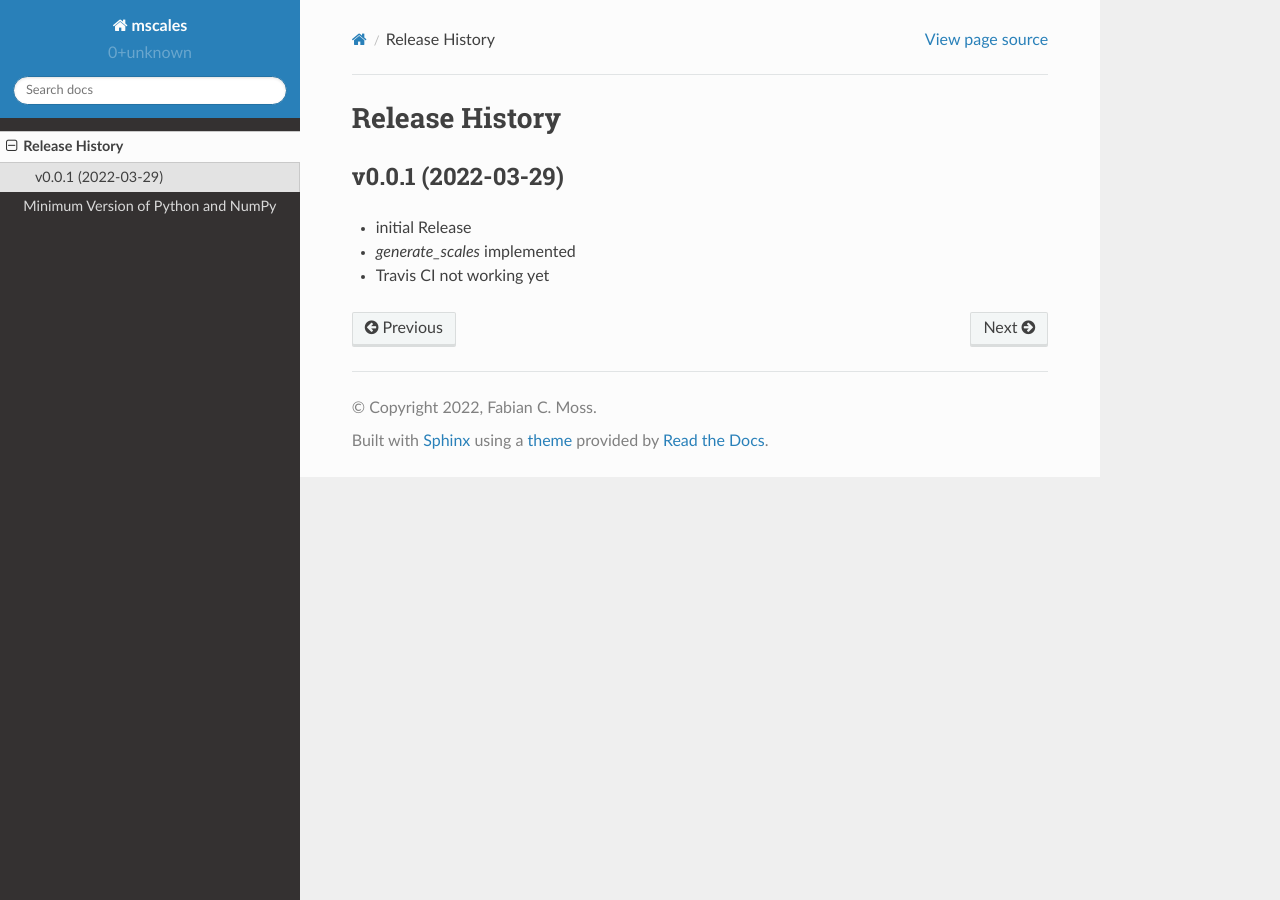
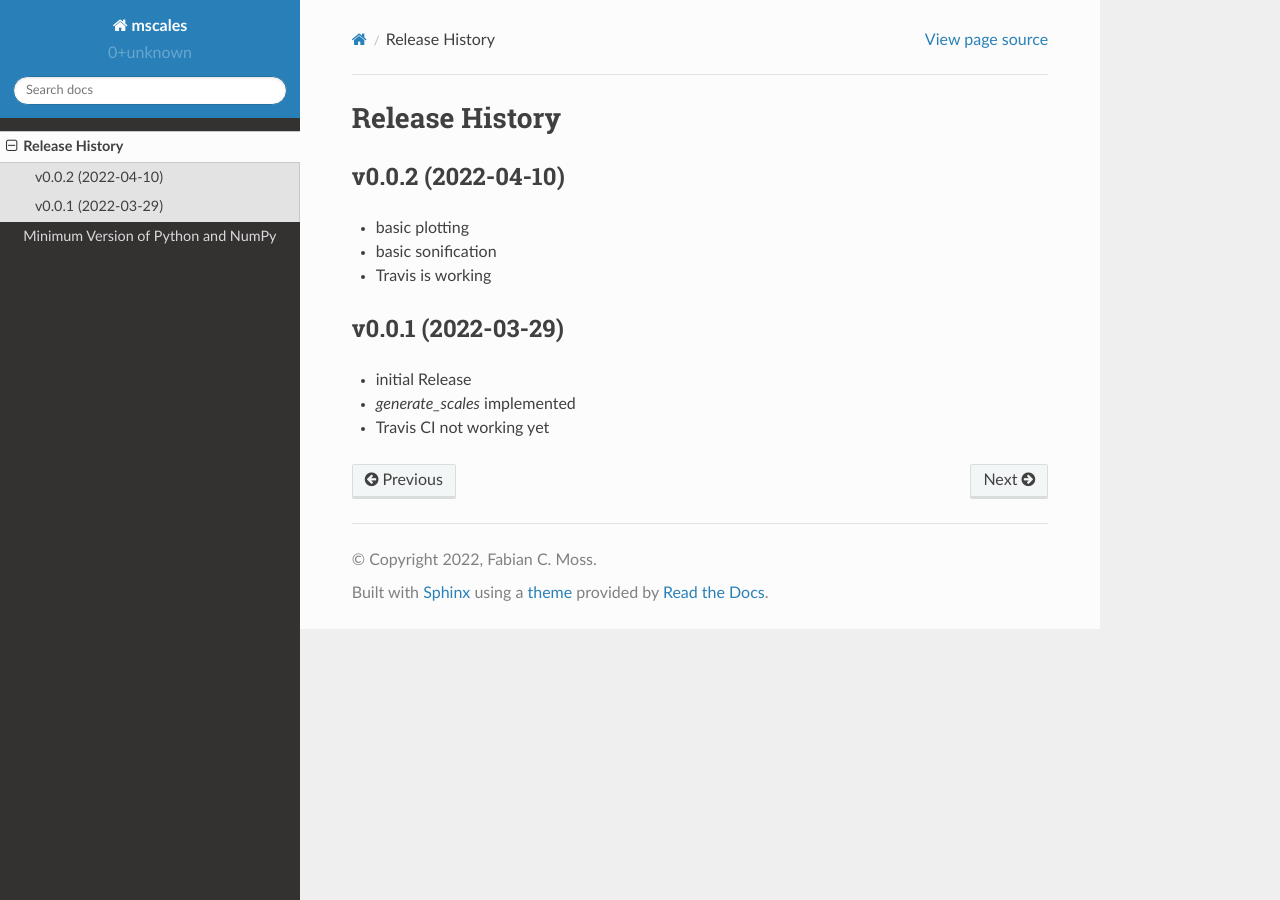
Before and after one commit to fabianmoss/mscales, a Sphinx documentation site: the page built from docs/source/release-history.rst, in a window 1280 px wide. Built offline with Sphinx 7.4.7 and the Read the Docs theme 2.0.0, drawn with Linux system fonts in a browser that asks for light colours.

Commit message:
update history

```diff
--- a/docs/source/release-history.rst
+++ b/docs/source/release-history.rst
@@ -1,6 +1,13 @@
 ===============
 Release History
 ===============
+
+v0.0.2 (2022-04-10)
+-------------------
+
+- basic plotting
+- basic sonification
+- Travis is working
 
 v0.0.1 (2022-03-29)
 -------------------
```
